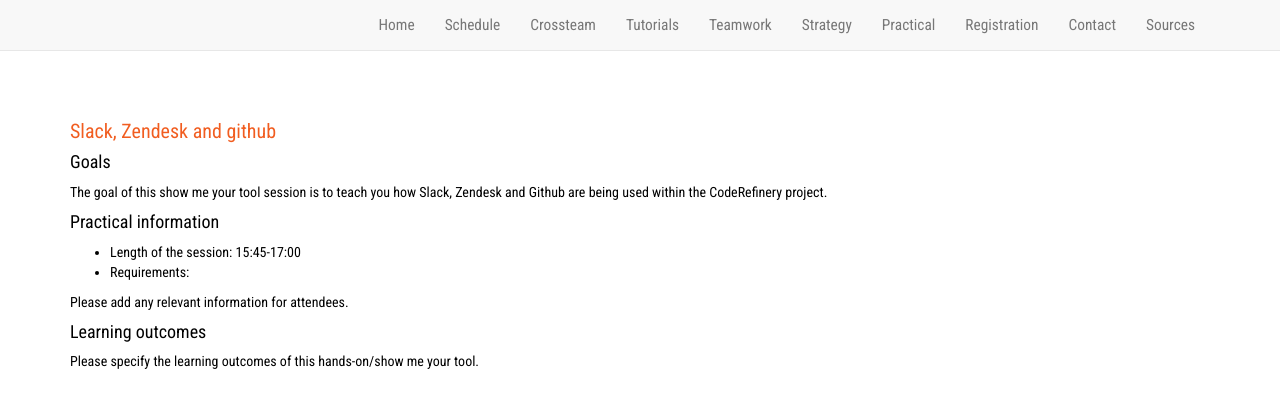
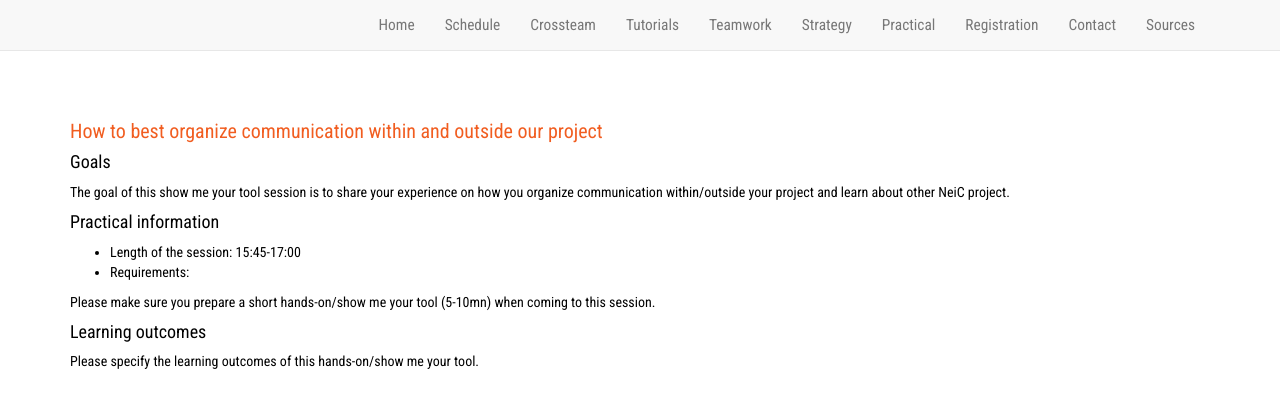
Before and after one commit to neicnordic/ahm18.neic.nordforsk.org, a Jekyll site: the page built from _crossteams/ho_details2/details.md, in a window 1280 px wide. Shown: the top 408 px of the page. Built offline with Jekyll 4.4.1, drawn with Linux system fonts in a browser that asks for light colours; nearby versions of some CDN libraries.

Commit message:
updated hands-on 2

```diff
--- a/_crossteams/ho_details2/details.md
+++ b/_crossteams/ho_details2/details.md
@@ -5,18 +5,18 @@
 name: details
 ---
 
-<h3> Slack, Zendesk and github</h3>
+<h3> How to best organize communication within and outside our project</h3>
 
 <h4>Goals</h4>
 
-The goal of this show me your tool session is to teach you how Slack, Zendesk and Github are being used within the CodeRefinery project.
+The goal of this show me your tool session is to share your experience on how you organize communication within/outside your project and learn about other NeiC project.
 
 <h4>Practical information</h4>
 
 - Length of the session: 15:45-17:00
 - Requirements:
 
-Please add any relevant information for attendees.
+Please make sure you prepare a short hands-on/show me your tool (5-10mn) when coming to this session.
 
 <h4>Learning outcomes</h4>
 
```
Also changed, not shown: _crossteams/02-hands-on2.md (+3 -9 lines).
